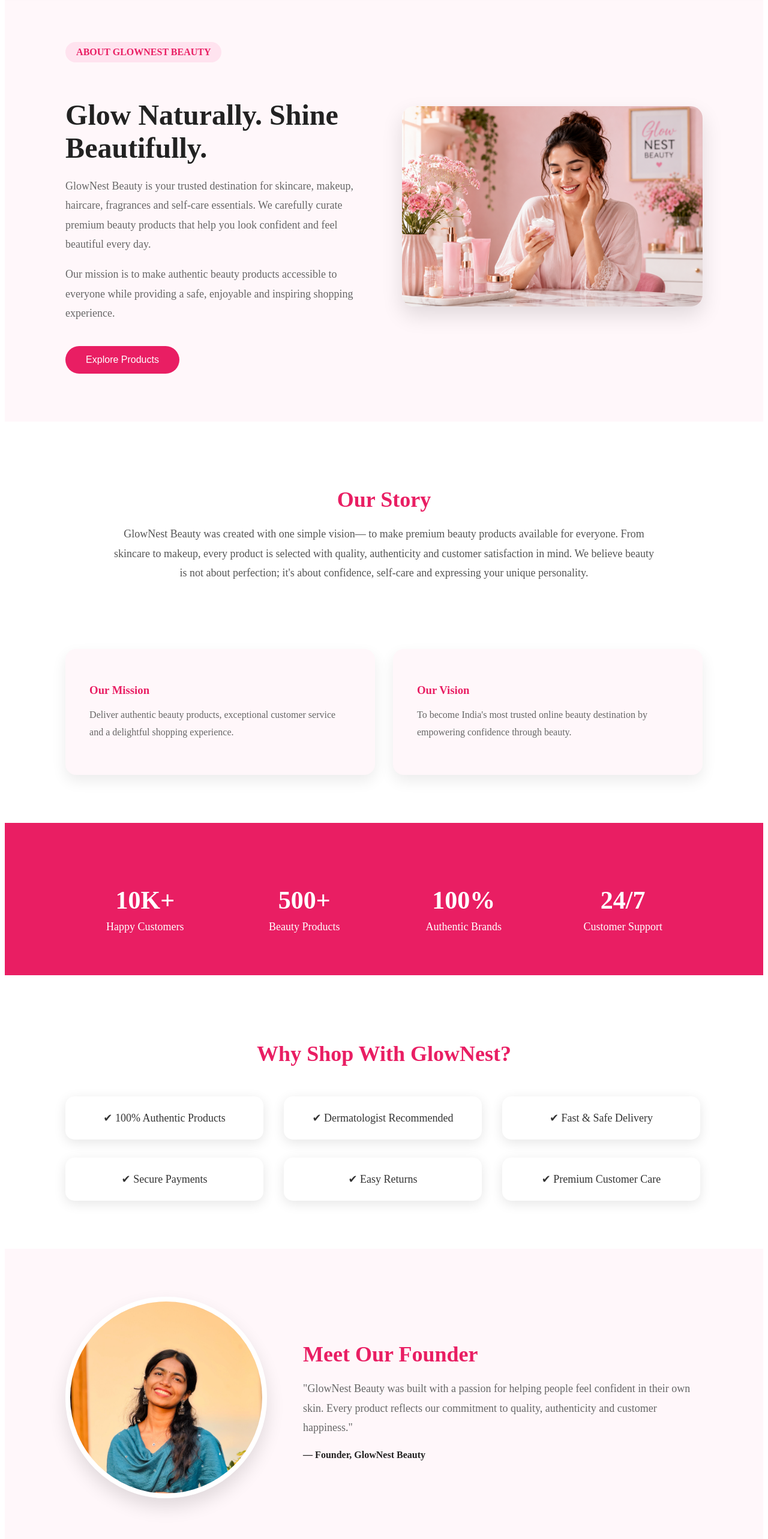
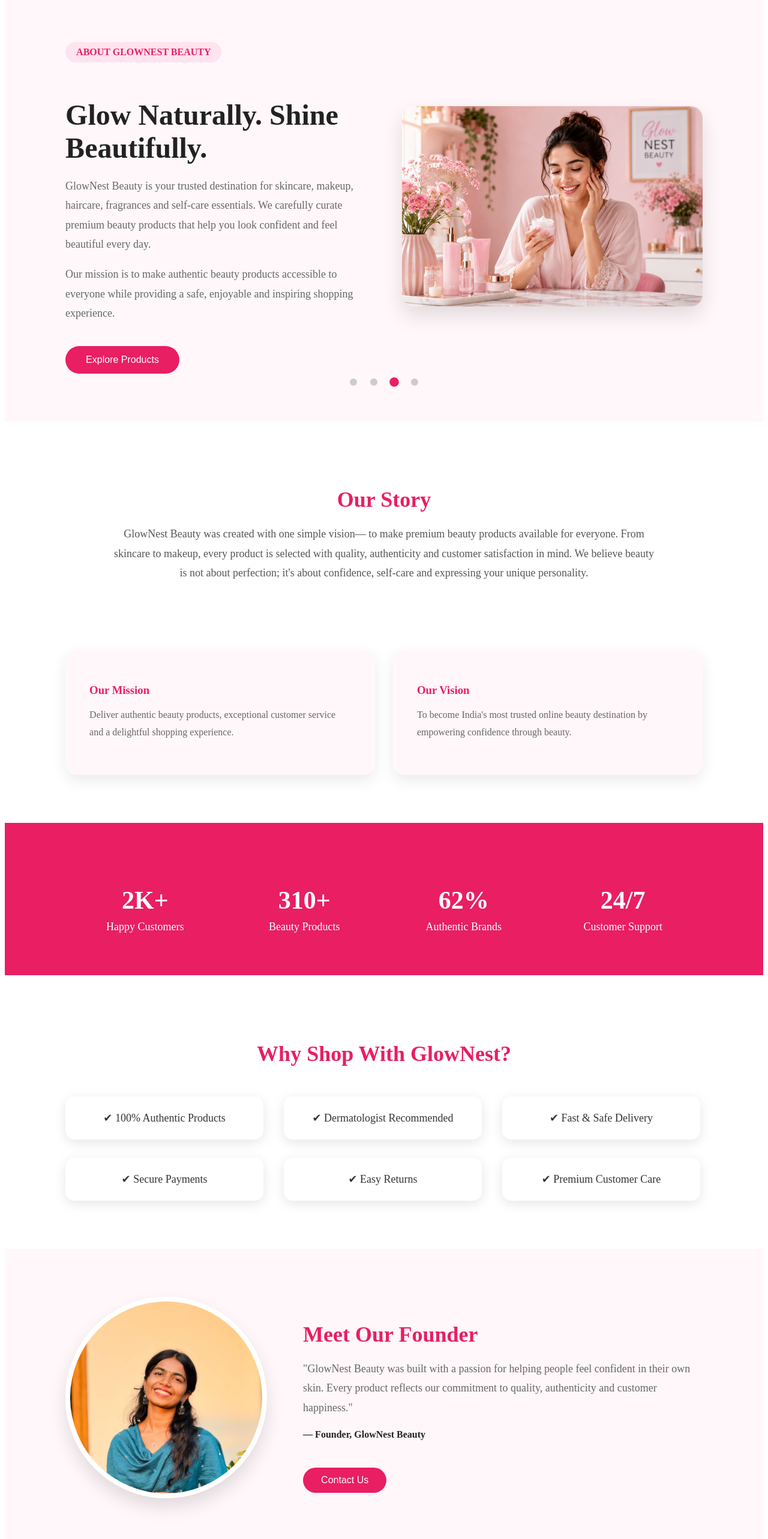
Before and after one commit to amrutha953/glownest-beauty, a React (Vite) app: page /about in a window 1280 px wide. Shown: the part 132-2698 px from the top of the page at 60% size. Built offline with nearby package versions, Linux system fonts and the light colour scheme.

Commit message:
Added interactive About page with testimonial slider

```diff
--- a/src/pages/About.css
+++ b/src/pages/About.css
@@ -170,6 +170,7 @@
     box-shadow:0 10px 20px rgba(0,0,0,.08);
     font-size:18px;
     transition:.3s;
+    cursor: pointer;
 }
 
 .why-card:hover{
@@ -243,3 +244,181 @@
 }
 
 }
+.founder-btn{
+    margin-top:25px;
+    padding:12px 30px;
+    border:none;
+    border-radius:30px;
+    background:#e91e63;
+    color:#fff;
+    font-size:16px;
+    cursor:pointer;
+    transition:0.3s;
+}
+
+.founder-btn:hover{
+    background:#c2185b;
+    transform:translateY(-3px);
+}
+/* ==========================
+   ABOUT CTA
+========================== */
+
+.about-cta{
+    background: linear-gradient(135deg,#e91e63,#ff6fa5);
+    color:#fff;
+    text-align:center;
+    padding:80px 8%;
+}
+
+.about-cta h2{
+    font-size:38px;
+    margin-bottom:20px;
+}
+
+.about-cta p{
+    max-width:700px;
+    margin:0 auto 30px;
+    font-size:18px;
+    line-height:1.8;
+}
+
+.cta-btn{
+    padding:15px 40px;
+    border:none;
+    border-radius:30px;
+    background:#fff;
+    color:#e91e63;
+    font-size:17px;
+    font-weight:600;
+    cursor:pointer;
+    transition:0.3s;
+}
+
+.cta-btn:hover{
+    background:#ffe3ef;
+    transform:translateY(-4px);
+}
+/* ==========================
+   TESTIMONIALS
+========================== */
+
+.testimonials{
+    padding:80px 8%;
+    background:#fff;
+    text-align:center;
+}
+
+.testimonials h2{
+    font-size:38px;
+    color:#e91e63;
+    margin-bottom:50px;
+}
+
+.testimonial-slider{
+    display:flex;
+    align-items:center;
+    justify-content:center;
+    gap:25px;
+}
+
+.testimonial-card{
+    width:650px;
+    background:#fff7fa;
+    padding:35px;
+    border-radius:20px;
+    box-shadow:0 10px 25px rgba(0,0,0,.08);
+    transition:.4s;
+}
+
+.stars{
+    color:#FFD700;
+    font-size:28px;
+    margin-bottom:15px;
+}
+
+.testimonial-card p{
+    font-size:18px;
+    line-height:1.8;
+    color:#555;
+    margin-bottom:20px;
+    font-style:italic;
+}
+
+.testimonial-card h4{
+    color:#e91e63;
+}
+
+.arrow{
+    width:50px;
+    height:50px;
+    border:none;
+    border-radius:50%;
+    background:#e91e63;
+    color:#fff;
+    font-size:24px;
+    cursor:pointer;
+    transition:.3s;
+}
+
+.arrow:hover{
+    background:#c2185b;
+    transform:scale(1.1);
+}
+
+.dots{
+    margin-top:30px;
+}
+
+.dot{
+    width:12px;
+    height:12px;
+    display:inline-block;
+    border-radius:50%;
+    background:#ccc;
+    margin:0 6px;
+    cursor:pointer;
+    transition:.3s;
+}
+
+.dot.active{
+    background:#e91e63;
+    transform:scale(1.3);
+}
+
+@media(max-width:768px){
+
+.testimonial-slider{
+    flex-direction:column;
+}
+
+.testimonial-card{
+    width:100%;
+}
+
+.arrow{
+    display:none;
+}
+
+}
+/* ==========================
+   TESTIMONIAL FADE
+========================== */
+
+.fade{
+    animation:fadeIn 0.8s ease;
+}
+
+@keyframes fadeIn{
+
+    from{
+        opacity:0;
+        transform:translateY(20px);
+    }
+
+    to{
+        opacity:1;
+        transform:translateY(0);
+    }
+
+}
--- a/src/pages/About.jsx
+++ b/src/pages/About.jsx
@@ -1,7 +1,85 @@
-import React from "react";
+import React, { useEffect, useState } from "react";
+import { useNavigate } from "react-router-dom";
 import "./About.css";
+const testimonials = [
+  {
+    name: "Priya S.",
+    review:
+      "GlowNest Beauty has completely transformed my skincare routine. The products are authentic and delivery was super fast.",
+  },
+  {
+    name: "Ananya R.",
+    review:
+      "Amazing shopping experience! Beautiful packaging, genuine products and excellent customer service.",
+  },
+  {
+    name: "Sneha K.",
+    review:
+      "I absolutely love GlowNest. It's now my favorite destination for beauty products.",
+  },
+  {
+    name: "Meera P.",
+    review:
+      "Excellent quality products at affordable prices. Highly recommended!",
+  },
+];
 
 function About() {
+  const navigate = useNavigate();
+
+  const [customers, setCustomers] = useState(0);
+  const [products, setProducts] = useState(0);
+  const [brands, setBrands] = useState(0);
+  const [currentReview, setCurrentReview] = useState(0);
+
+useEffect(() => {
+
+  const animate = (setter, target, step, speed) => {
+
+    let count = 0;
+
+    const interval = setInterval(() => {
+
+      count += step;
+
+      if (count >= target) {
+        count = 0; // Restart immediately
+      }
+
+      setter(count);
+
+    }, speed);
+
+    return interval;
+  };
+
+  // Same speed (100ms) for all counters
+  const c1 = animate(setCustomers, 10, 1, 100);
+  const c2 = animate(setProducts, 500, 5, 100);
+  const c3 = animate(setBrands, 100, 1, 100);
+
+  return () => {
+    clearInterval(c1);
+    clearInterval(c2);
+    clearInterval(c3);
+  };
+
+}, []);
+useEffect(() => {
+
+    const interval = setInterval(() => {
+
+      setCurrentReview((prev) =>
+        (prev + 1) % testimonials.length
+      );
+
+    }, 3000);
+
+    return () => clearInterval(interval);
+
+  }, []);
+
+
   return (
     <div className="about-page">
 
@@ -26,7 +104,9 @@
             enjoyable and inspiring shopping experience.
           </p>
 
-          <button>Explore Products</button>
+          <button onClick={() => navigate("/shop")}>
+            Explore Products
+          </button>
 
         </div>
 
@@ -95,17 +175,17 @@
       <section className="stats">
 
         <div className="stat">
-          <h2>10K+</h2>
+          <h2>{customers}K+</h2>
           <span>Happy Customers</span>
         </div>
 
         <div className="stat">
-          <h2>500+</h2>
+          <h2>{products}+</h2>
           <span>Beauty Products</span>
         </div>
 
         <div className="stat">
-          <h2>100%</h2>
+          <h2>{brands}%</h2>
           <span>Authentic Brands</span>
         </div>
 
@@ -126,27 +206,45 @@
 
         <div className="why-grid">
 
-          <div className="why-card">
+          <div
+            className="why-card"
+            onClick={() => navigate("/shop")}
+          >
             ✔ 100% Authentic Products
           </div>
 
-          <div className="why-card">
+          <div
+            className="why-card"
+            onClick={() => navigate("/shop/skincare")}
+          >
             ✔ Dermatologist Recommended
           </div>
 
-          <div className="why-card">
+          <div
+            className="why-card"
+            onClick={() => navigate("/shipping-policy")}
+          >
             ✔ Fast & Safe Delivery
           </div>
 
-          <div className="why-card">
+          <div
+            className="why-card"
+            onClick={() => navigate("/privacy")}
+          >
             ✔ Secure Payments
           </div>
 
-          <div className="why-card">
+          <div
+            className="why-card"
+            onClick={() => navigate("/return-policy")}
+          >
             ✔ Easy Returns
           </div>
 
-          <div className="why-card">
+          <div
+            className="why-card"
+            onClick={() => navigate("/contact")}
+          >
             ✔ Premium Customer Care
           </div>
 
@@ -177,10 +275,92 @@
           </p>
 
           <h4>— Founder, GlowNest Beauty</h4>
+          <button
+            className="founder-btn"
+            onClick={() => navigate("/contact")}
+          >
+            Contact Us
+          </button>
 
         </div>
 
       </section>
+      <section className="testimonials">
+
+  <h2>What Our Customers Say</h2>
+
+  <div className="testimonial-slider">
+
+    <button
+      className="arrow"
+      onClick={() =>
+        setCurrentReview(
+          currentReview === 0
+            ? testimonials.length - 1
+            : currentReview - 1
+        )
+      }
+    >
+      ❮
+    </button>
+
+    <div className="testimonial-card fade">
+
+      <div className="stars">★★★★★</div>
+
+      <p>{testimonials[currentReview].review}</p>
+
+      <h4>— {testimonials[currentReview].name}</h4>
+
+    </div>
+
+    <button
+      className="arrow"
+      onClick={() =>
+        setCurrentReview((currentReview + 1) % testimonials.length)
+      }
+    >
+      ❯
+    </button>
+
+  </div>
+
+  <div className="dots">
+
+    {testimonials.map((_, index) => (
+
+      <span
+        key={index}
+        className={currentReview === index ? "dot active" : "dot"}
+        onClick={() => setCurrentReview(index)}
+      />
+
+    ))}
+
+  </div>
+
+</section>
+
+
+      {/* CALL TO ACTION */}
+
+<section className="about-cta">
+
+  <h2>Join Our Beauty Community</h2>
+
+  <p>
+    Discover premium skincare, makeup, haircare and exclusive beauty offers.
+    Start your beauty journey with GlowNest today.
+  </p>
+
+  <button
+    className="cta-btn"
+    onClick={() => navigate("/shop")}
+  >
+    Shop Now
+  </button>
+
+</section>
 
     </div>
   );
```
